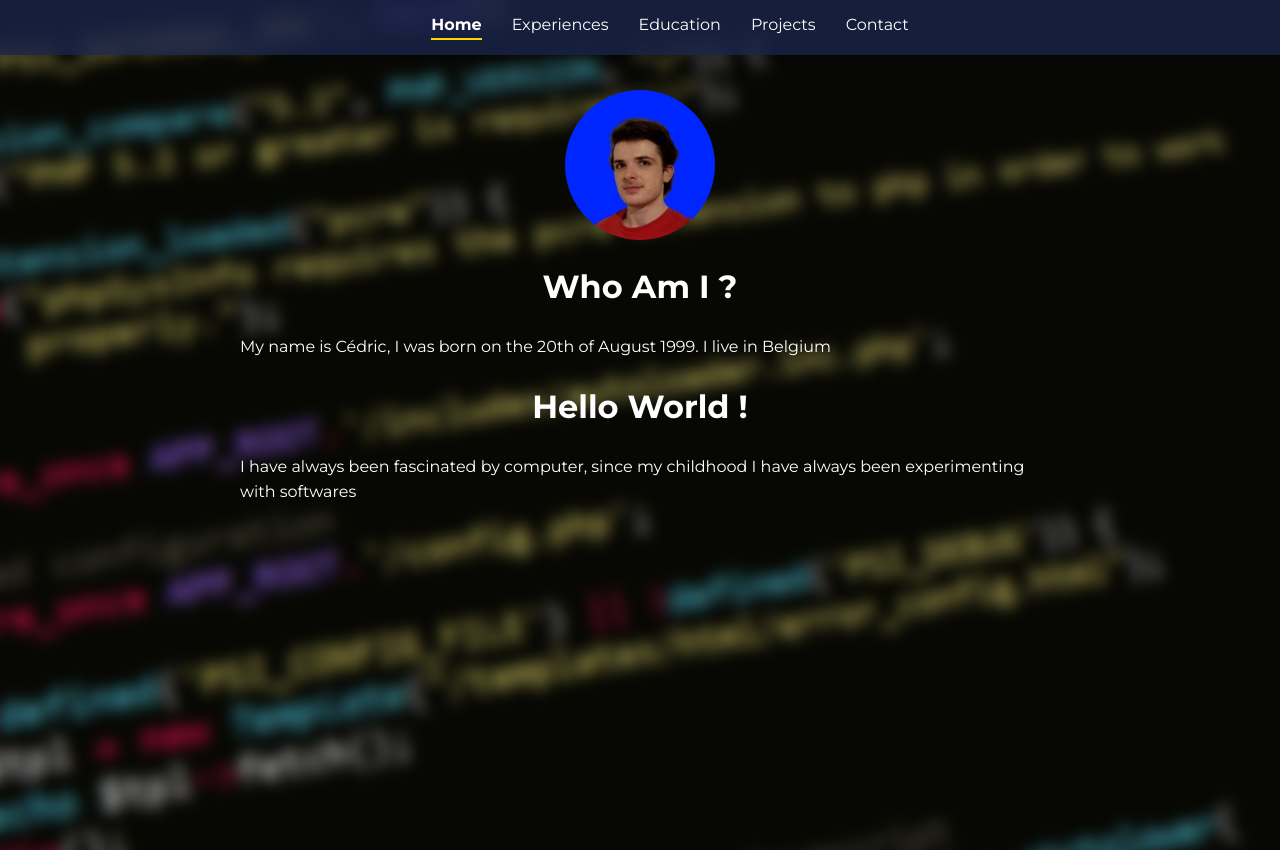
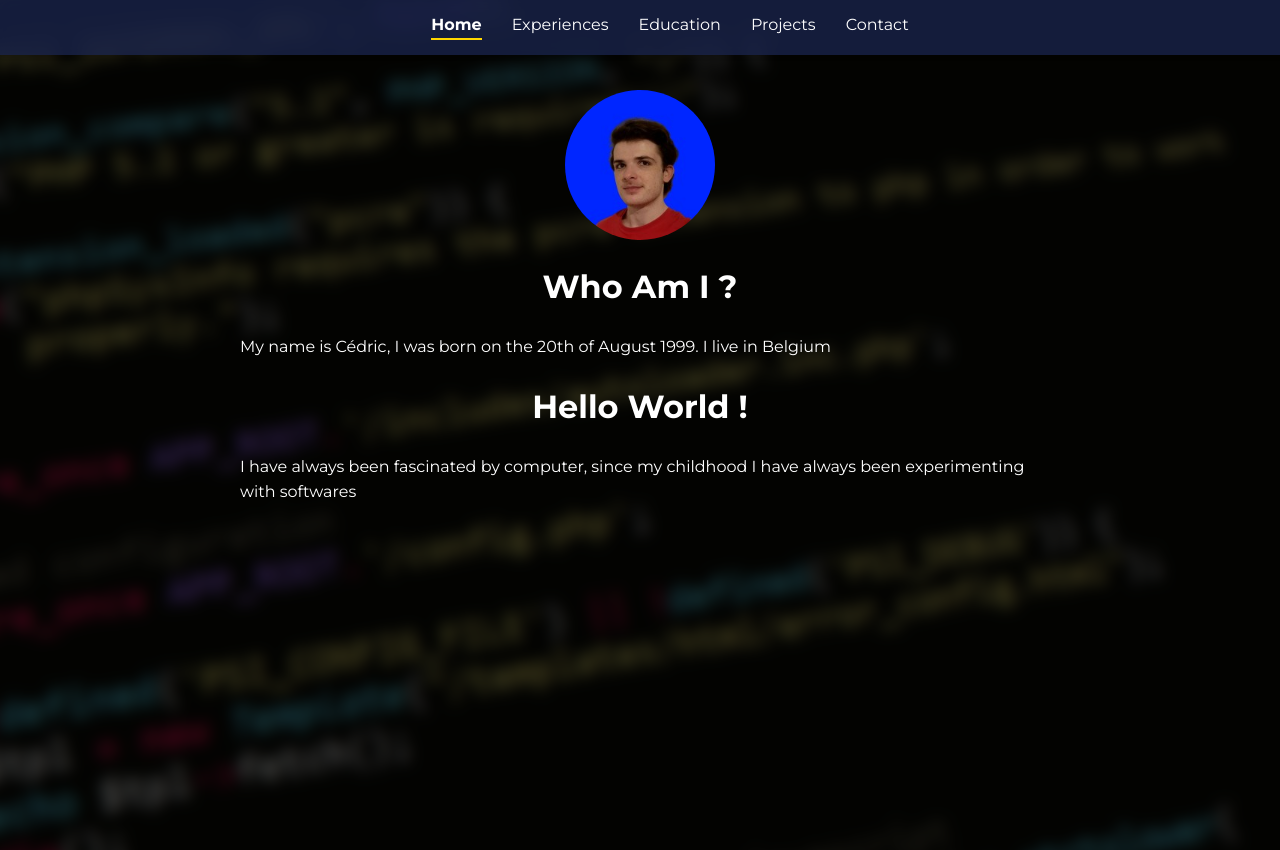
Before and after one commit to cedric-dem/my-portfolio, a Vue app: page / in a window 1280 px wide. Built offline with nearby package versions, Linux system fonts and the light colour scheme.

Commit message:
add black filter on background

```diff
--- a/src/components/ParallaxBackground.vue
+++ b/src/components/ParallaxBackground.vue
@@ -1,5 +1,8 @@
++25-4
 <template>
-  <div class="parallax-bg" :style="bgStyle"></div>
+  <div class="parallax-bg">
+    <div class="bg-image" :style="bgStyle"></div>
+  </div>
 </template>
 
 <script>
@@ -50,11 +53,30 @@ export default {
   left: -10%;
   width: 120%;
   height: 120%;
+  overflow: hidden;
+  z-index: -1;
+  pointer-events: none;
+}
+
+.bg-image {
+  position: absolute;
+  top: 0;
+  left: 0;
+  width: 100%;
+  height: 100%;
   background-size: cover;
   background-repeat: no-repeat;
   background-position: center;
   filter: blur(8px);
-  z-index: -1;
-  pointer-events: none;
+}
+
+.parallax-bg::after {
+  content: '';
+  position: absolute;
+  top: 0;
+  left: 0;
+  width: 100%;
+  height: 100%;
+  background-color: rgba(0, 0, 0, 0.6);
 }
 </style>
```
